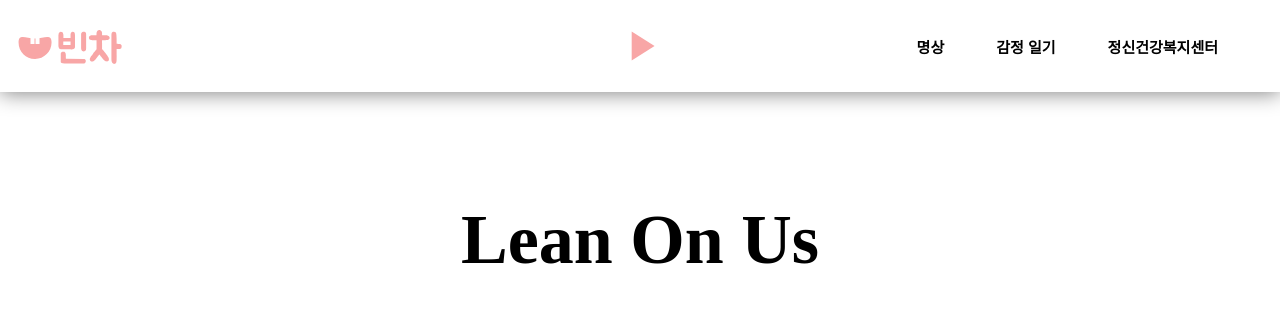
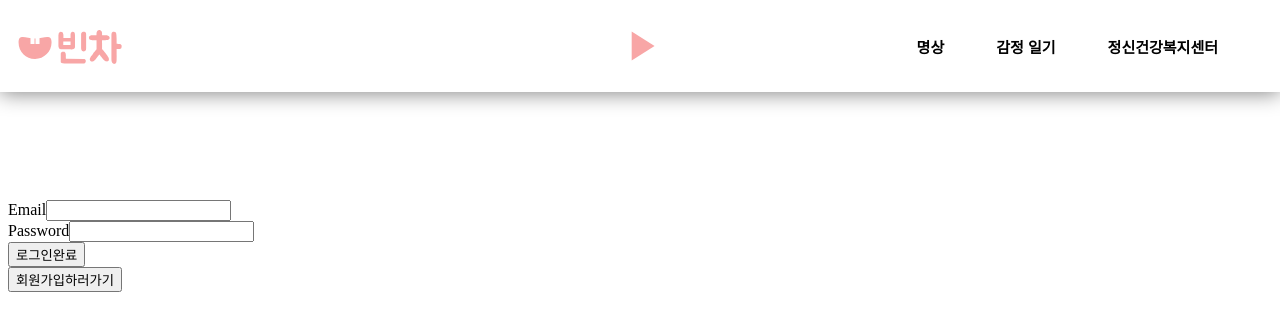
Before and after one commit to Empty-Car/Moonlight, a React (Create React App) app: page / in a window 1280 px wide. Shown: the top 330 px of the page. Built offline with nearby package versions, Linux system fonts and the light colour scheme.

Commit message:
Add: Signup&in

```diff
--- a/package.json
+++ b/package.json
@@ -6,12 +6,14 @@
     "@testing-library/jest-dom": "^5.14.1",
     "@testing-library/react": "^13.0.0",
     "@testing-library/user-event": "^13.2.1",
+    "axios": "^0.27.2",
     "gsap": "^3.10.3",
     "react": "^18.0.0",
     "react-dom": "^18.0.0",
     "react-icons": "^4.3.1",
     "react-router-dom": "^6.3.0",
     "react-scripts": "5.0.1",
+    "recoil": "^0.7.2",
     "styled-components": "^5.3.5",
     "web-vitals": "^2.1.0"
   },
--- /dev/null
+++ b/src/axios/index.js
@@ -0,0 +1,17 @@
+import axios from "axios";
+
+export const Instance = axios.create({
+  baseURL: "http://54.180.165.105:8081",
+});
+
+export const NonTokenInstance = axios.create({
+  baseURL: "http://54.180.165.105:8081",
+});
+
+Instance.interceptors.request.use((config) => {
+  const token = localStorage.getItem("token");
+
+  config.headers.Authorization = `Bearer ${token}`;
+
+  return config;
+});
--- /dev/null
+++ b/src/component/Signin.js
@@ -0,0 +1,82 @@
+import React, { useState } from "react";
+import styled from "styled-components";
+import { NonTokenInstance } from "../axios";
+import SignupModal from "./SignupModal";
+import { useNavigate } from "react-router-dom";
+import { useSetRecoilState } from "recoil";
+import { userIdState } from "../recoil";
+
+const SignupDiv = styled.div`
+  margin-top: 200px;
+`;
+const EmailInput = styled.input``;
+const PasswordInput = styled.input``;
+const ActiveButton = styled.button``;
+const SignupButton = styled.button``;
+
+const Signin = () => {
+  const [inputs, setInputs] = useState({
+    email: "",
+    password: "",
+  });
+  const { email, password } = inputs;
+  const [isModal, setIsModal] = useState(false);
+  const navigate = useNavigate();
+  const setUserId = useSetRecoilState(userIdState);
+
+  const onSetHandler = (e) => {
+    const name = e.target.name;
+    setInputs({ ...inputs, [name]: e.target.value });
+  };
+
+  const activeButtonClick = async () => {
+    const res = await NonTokenInstance.post("/v1/user/token", {
+      email: email,
+      password: password,
+    });
+
+    navigate("todo-list");
+
+    const resData = res.data;
+    setUserId(resData.user_id);
+    localStorage.setItem("token", resData.token);
+  };
+
+  const openModal = () => {
+    setIsModal(true);
+  };
+  const closeModal = () => {
+    setIsModal(false);
+  };
+
+  return (
+    <SignupDiv>
+      <div>
+        Email
+        <EmailInput
+          value={email}
+          name="email"
+          onChange={onSetHandler}
+        ></EmailInput>
+      </div>
+      <div>
+        Password
+        <PasswordInput
+          value={password}
+          type="password"
+          name="password"
+          onChange={onSetHandler}
+        ></PasswordInput>
+      </div>
+      <div>
+        <ActiveButton onClick={activeButtonClick}>로그인완료</ActiveButton>
+      </div>
+      <div>
+        <SignupButton onClick={openModal}>회원가입하러가기</SignupButton>
+        <SignupModal isModal={isModal} closeModal={closeModal}></SignupModal>
+      </div>
+    </SignupDiv>
+  );
+};
+
+export default Signin;
--- /dev/null
+++ b/src/component/Signup.js
@@ -0,0 +1,70 @@
+import React, { useState } from "react";
+import styled from "styled-components";
+import { NonTokenInstance } from "../axios";
+
+const SignupDiv = styled.div``;
+const EmailInput = styled.input``;
+const NicknameInput = styled.input``;
+const PasswordInput = styled.input``;
+const ActiveButton = styled.button``;
+
+const Signup = ({ closeModal }) => {
+  const [inputs, setInputs] = useState({
+    email: "",
+    name: "",
+    password: "",
+  });
+  const { email, name, password } = inputs;
+
+  const onSetHandler = (e) => {
+    const name = e.target.name;
+    setInputs({ ...inputs, [name]: e.target.value });
+  };
+
+  const activeButtonClick = async () => {
+    const res = await NonTokenInstance.post("/v1/user", {
+      email: email,
+      name: name,
+      password: password,
+    });
+
+    closeModal();
+  };
+
+  return (
+    <SignupDiv>
+      <div>
+        Email
+        <EmailInput
+          value={email}
+          name="email"
+          onChange={onSetHandler}
+        ></EmailInput>
+      </div>
+      <div>
+        Name
+        <NicknameInput
+          value={name}
+          name="name"
+          onChange={onSetHandler}
+        ></NicknameInput>
+      </div>
+      <div>
+        Password
+        <PasswordInput
+          value={password}
+          type="password"
+          name="password"
+          onChange={onSetHandler}
+        ></PasswordInput>
+      </div>
+      <div>
+        <ActiveButton onClick={activeButtonClick}>
+          회원가입 완료된거 같은데, 로그인 ㄱ?
+        </ActiveButton>
+      </div>
+    </SignupDiv>
+  );
+};
+
+export default Signup;
--- /dev/null
+++ b/src/component/SignupModal.js
@@ -0,0 +1,47 @@
+import React from "react";
+import styled from "styled-components";
+import Signup from "./Signup";
+import { MdClose } from "react-icons/md";
+
+const Background = styled.div`
+  position: fixed;
+  top: 0;
+  left: 0;
+  bottom: 0;
+  right: 0;
+  background-color: rgba(0, 0, 0, 0.6);
+  z-index: 0;
+`;
+
+const ModalContainer = styled.div`
+  position: fixed;
+  left: 50%;
+  top: 50%;
+  transform: translate(-50%, -50%);
+  max-height: 80%;
+  width: 350px;
+  height: 45%;
+  padding: 16px;
+  background-color: white;
+  border-radius: 20px;
+  text-align: center;
+`;
+
+const SignupModal = ({ isModal, closeModal }) => {
+  return (
+    <div>
+      {isModal ? (
+        <Background>
+          <ModalContainer>
+            <div>
+              <MdClose onClick={closeModal}></MdClose>
+            </div>
+            <Signup closeModal={closeModal}></Signup>
+          </ModalContainer>
+        </Background>
+      ) : null}
+    </div>
+  );
+};
+
+export default SignupModal;
--- /dev/null
+++ b/src/container/Signin/index.js
@@ -0,0 +1,7 @@
+import Signin from "../../component/Signin";
+
+const SigninContainer = () => {
+  return <Signin />;
+};
+
+export default SigninContainer;
--- a/src/container/index.js
+++ b/src/container/index.js
@@ -2,3 +2,4 @@ export { default as MainContainer } from "./Main";
 export { default as MeditationContainer } from "./Meditation";
 export { default as EmotionDiaryContainer } from "./EmotionDiary";
 export { default as ReminisceContainer } from "./Reminisce";
+export { default as SigninContainer } from "./Signin";
--- /dev/null
+++ b/src/recoil/index.js
@@ -0,0 +1,11 @@
+import { atom } from "recoil";
+
+export const userIdState = atom({
+  key: "userIdState",
+  default: 0,
+});
+
+// export const dateState = atom({
+//   key: "dateState",
+//   default: null,
+// });
--- a/src/route/MainRouter.js
+++ b/src/route/MainRouter.js
@@ -2,6 +2,7 @@ import { Routes, Route } from "react-router-dom";
 import Header from "../component/Header";
 import {
   MainContainer,
+  SigninContainer,
   MeditationContainer,
   ReminisceContainer,
   EmotionDiaryContainer,
@@ -20,7 +21,8 @@ const SubRouter = () => {
     <>
       <Header />
       <Routes>
-        <Route path="/" element={<MainContainer />}></Route>
+        <Route path="/" element={<SigninContainer />}></Route>
+        <Route path="/main" element={<MainContainer />}></Route>
         <Route path="/meditation" element={<MeditationContainer />}></Route>
         <Route
           path="/record-emotion"
```
Also changed, not shown: 1 other file (tests, documents, lock files or other folders).
